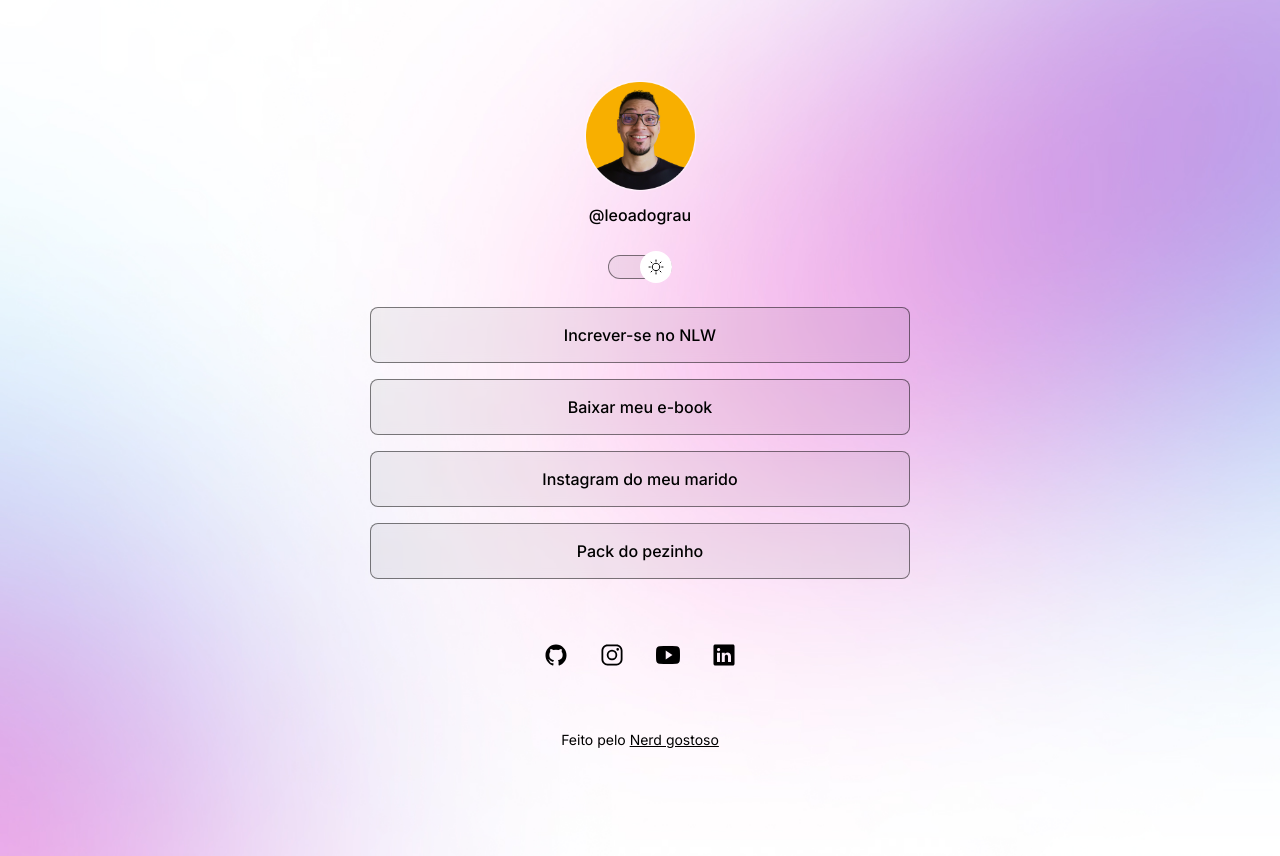
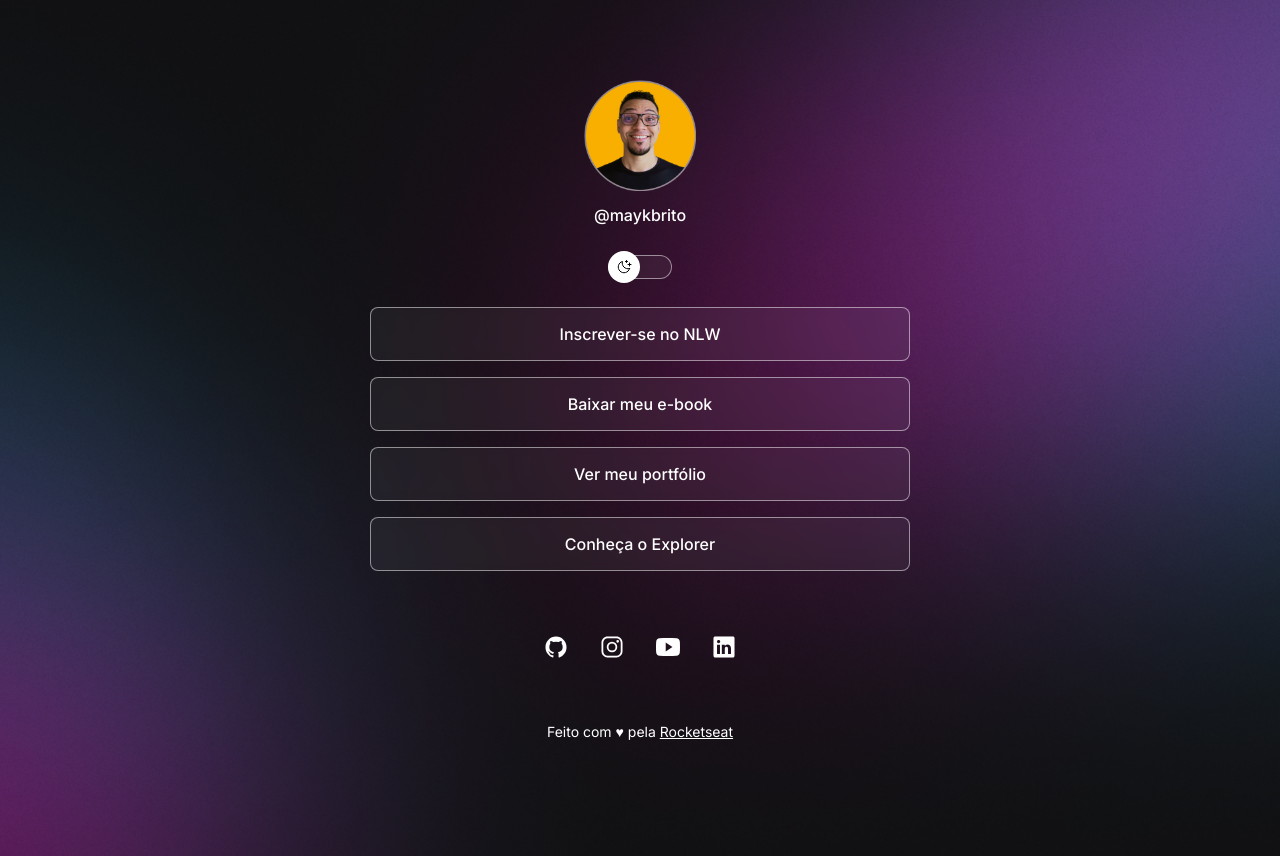
Before and after one commit to eduardobarrosbio-dev/projeto, a plain HTML site: page index.html in a window 1280 px wide. Drawn offline with nearby package versions, Linux system fonts and the light colour scheme.

Commit message:
add atualizado

```diff
--- a/index.html
+++ b/index.html
@@ -1,77 +1,85 @@
 <!DOCTYPE html>
-<html lang="pt-br" class="light">
+<html lang="pt-br">
   <head>
     <link rel="preconnect" href="https://fonts.googleapis.com" />
     <link rel="preconnect" href="https://fonts.gstatic.com" crossorigin />
     <link
-      href="https://fonts.googleapis.com/css2?family=Inter:ital,opsz,wght@0,14..32,100..900;1,14..32,100..900&display=swap"
+      href="https://fonts.googleapis.com/css2?family=Inter:wght@400;500&display=swap"
       rel="stylesheet"
     />
+
     <meta charset="UTF-8" />
+    <meta http-equiv="X-UA-Compatible" content="IE=edge" />
     <meta name="viewport" content="width=device-width, initial-scale=1.0" />
-    <title>Projeto</title>
-    <link rel="stylesheet" href="./style.css" />
+    <title>DevLinks</title>
+    <link rel="stylesheet" href="style.css" />
   </head>
   <body>
     <div id="container">
       <div id="profile">
         <img
           src="./assets/avatar.png"
-          alt="rosto de leoa rugindo com fundo preto e branco."
+          alt="Foto de Mayk Brito sorrindo, usando óculos e camisa preta, barba e fundo amarelo."
         />
-        <p>@leoadograu</p>
+        <p>@maykbrito</p>
       </div>
-<div id="switch" onclick="toggleMode()">
-  <button></button>
-  <span></span>
-</div>
+
+      <div id="switch" onclick="toggleMode()">
+        <button></button>
+        <span></span>
       </div>
 
       <ul>
         <li>
-          <a href="#">Increver-se no NLW</a>
+          <a href="#">Inscrever-se no NLW</a>
         </li>
+
         <li>
           <a href="#">Baixar meu e-book</a>
         </li>
+
         <li>
-          <a href="#">Instagram do meu marido</a>
+          <a href="https://github.com/maykbrito">Ver meu portfólio</a>
         </li>
+
         <li>
-          <a href="https://www.youtube.com" target="_blank">Pack do pezinho</a>
+          <a href="https://rocketseat.com.br/explorer" target="_blank"
+            >Conheça o Explorer</a
+          >
         </li>
       </ul>
       <div id="social-links">
-        <a
-          href="https://open.spotify.com/intl-pt/artist/41MozSoPIsD1dJM0CLPjZF"
-          target="_blank"
-        >
+        <a href="https://github.com/maykbrito" target="_blank">
           <ion-icon name="logo-github"></ion-icon>
         </a>
-        <a href="https://www.instagram.com/leoa_084/?hl=pt" target="_blank">
+
+        <a href="https://instagram.com/maykbrito" target="_blank">
           <ion-icon name="logo-instagram"></ion-icon>
         </a>
-        </a>
-        <a href="https://www.youtube.com/channel/UCwfEOn0O1DWcyTgzVVu28ig" target="_blank">
+
+        <a href="https://youtube.com/maykbrito" target="_blank">
           <ion-icon name="logo-youtube"></ion-icon>
         </a>
-        <a href="https://thumbs.dreamstime.com/b/uma-leoa-antropomórfica-muito-elegante-com-cabelo-comprido-e-ondulado-um-terno-rosa-realista-gravata-sobre-fundo-de-empresária-280761860.jpg" target="_blank">
+
+        <a href="https://linkedin.com/in/maykbrito" target="_blank">
           <ion-icon name="logo-linkedin"></ion-icon>
         </a>
       </div>
+
       <footer>
-        Feito pelo <a href="https://img.myloview.com.br/posters/nerd-face-emoji-clever-emoticon-with-glasses-geek-or-student-700-192037364.jpg" target="_blank">Nerd gostoso</a>
+        Feito com ♥ pela <a href="https://rocketseat.com.br/">Rocketseat</a>
       </footer>
     </div>
 
     <script
       type="module"
-      src="https://unpkg.com/ionicons@7.1.0/dist/ionicons/ionicons.esm.js"
+      src="https://unpkg.com/ionicons@5.5.2/dist/ionicons/ionicons.esm.js"
     ></script>
     <script
       nomodule
-      src="https://unpkg.com/ionicons@7.1.0/dist/ionicons/ionicons.js"
+      src="https://unpkg.com/ionicons@5.5.2/dist/ionicons/ionicons.js"
     ></script>
+
     <script src="./script.js"></script>
   </body>
 </html>
--- a/script.js
+++ b/script.js
@@ -2,21 +2,15 @@ function toggleMode() {
   const html = document.documentElement
   html.classList.toggle("light")
 
-    // pegar a tag img
+  // pegar a tag img
   const img = document.querySelector("#profile img")
-    // substituir a img
+
+  // substituir a imagem
   if (html.classList.contains("light")) {
     // se tiver light mode, adicionar a imagem light
-    img.setAttribute("src", "./assets/leão.png")
+    img.setAttribute("src", "./assets/avatar-light.png")
   } else {
-     // se tiver sem light mode, manter a imagem normal
-    img.setAttribute("src", "./assets/pantera.preta.png")
+    // set tiver sem light mode, manter a imagem normal
+    img.setAttribute("src", "./assets/avatar.png")
   }
-
-  //if (html.classList.contains("light")) {
-  //  html.classList.remove("light")
-  //} else {
-  // html.classList.add("light")
-  //}
-
 }
--- a/style.css
+++ b/style.css
@@ -3,126 +3,156 @@
   padding: 0;
   box-sizing: border-box;
 }
+
 :root {
   --text-color: white;
   --bg-url: url(./assets/bg-mobile.jpg);
   --stroke-color: rgba(255, 255, 255, 0.5);
-  --surface-color: rgba(255, 255, 255, 0.1);
-  --surface-color-hover:rgba(0, 0, 0, 0.02);
+  --surface-color: rgba(255, 255, 255, 0.05);
+  --surface-color-hover: rgba(0, 0, 0, 0.02);
   --highlight-color: rgba(255, 255, 255, 0.2);
   --switch-bg-url: url(./assets/moon-stars.svg);
 }
+
 .light {
   --text-color: black;
   --bg-url: url(./assets/bg-mobile-light.jpg);
   --stroke-color: rgba(0, 0, 0, 0.5);
   --surface-color: rgba(0, 0, 0, 0.05);
-  --surface-color-hover:rgba(0, 0, 0, 0.02);
+  --surface-color-hover: rgba(0, 0, 0, 0.02);
   --highlight-color: rgba(0, 0, 0, 0.1);
   --switch-bg-url: url(./assets/sun.svg);
 }
+
 body {
   background: var(--bg-url) no-repeat top center/cover;
   height: 100vh;
 }
+
 body * {
   font-family: "Inter", sans-serif;
   color: var(--text-color);
 }
+
 #container {
   width: 100%;
   max-width: 588px;
   margin: 56px auto 0px;
   padding: 0 24px;
 }
-/*profile*/
+
+/* profile */
 #profile {
   text-align: center;
   padding: 24px;
 }
+
 #profile img {
   width: 112px;
 }
+
 #profile p {
   font-weight: 500;
-  font-size: 16px;
   line-height: 24px;
   margin-top: 8px;
 }
-/*switch*/
+
+/* switch */
 #switch {
   position: relative;
   width: 64px;
+
   margin: 4px auto;
 }
-#switch button{
+
+#switch button {
   width: 32px;
   height: 32px;
   background: white var(--switch-bg-url) no-repeat center;
   border: 0;
   border-radius: 50%;
+
   position: absolute;
   top: 50%;
   left: 0;
   z-index: 1;
   transform: translateY(-50%);
+
   animation: slide-back 0.2s;
 }
-.light #switch button{
+
+.light #switch button {
   animation: slide-in 0.2s forwards;
 }
+
 #switch button:hover {
   outline: 8px solid var(--highlight-color);
 }
-#switch span{
+
+#switch span {
   display: block;
   width: 64px;
   height: 24px;
   background: var(--surface-color);
   border: 1px solid var(--stroke-color);
   backdrop-filter: blur(4px);
+  -webkit-backdrop-filter: blur(4px);
   border-radius: 9999px;
 }
-/* links - lista*/
+
+/* links */
 ul {
   list-style: none;
+
   display: flex;
   flex-direction: column;
   gap: 16px;
-  padding: 24px 0px;
-  width: 540px;
-  margin: 0px auto;
 
+  padding: 24px 0;
 }
+
 ul li a {
   display: flex;
+  align-items: center;
   justify-content: center;
-  align-items: center;
+
   padding: 16px 24px;
+
   background: var(--surface-color);
   border: 1px solid var(--stroke-color);
   border-radius: 8px;
+
   backdrop-filter: blur(4px);
+  -webkit-backdrop-filter: blur(4px);
+
   text-decoration: none;
   font-weight: 500;
+
   transition: background 0.2s;
-  height: 56px;
 }
+
+/* pseudo-selector */
 ul li a:hover {
   background: var(--surface-color-hover);
   border: 1.5px solid var(--text-color);
 }
+
+/* social links */
 #social-links {
   display: flex;
   justify-content: center;
+
   padding: 24px 0;
+
   font-size: 24px;
 }
+
 #social-links a {
   display: flex;
   align-items: center;
   justify-content: center;
   padding: 16px;
+
   transition: background 0.2s;
   border-radius: 50%;
 }
@@ -130,19 +160,25 @@ ul li a:hover {
 #social-links a:hover {
   background: var(--highlight-color);
 }
+
 footer {
   padding: 24px 0;
   text-align: center;
   font-size: 14px;
 }
+
+/* media queries */
 @media (min-width: 700px) {
   :root {
     --bg-url: url(./assets/bg-desktop.jpg);
   }
+
   .light {
     --bg-url: url(./assets/bg-desktop-light.jpg);
   }
 }
+
+/* animation */
 @keyframes slide-in {
   from {
     left: 0;
@@ -151,6 +187,7 @@ footer {
     left: 50%;
   }
 }
+
 @keyframes slide-back {
   from {
     left: 50%;
```
Lines whose indentation alone changed are shown as unchanged.
